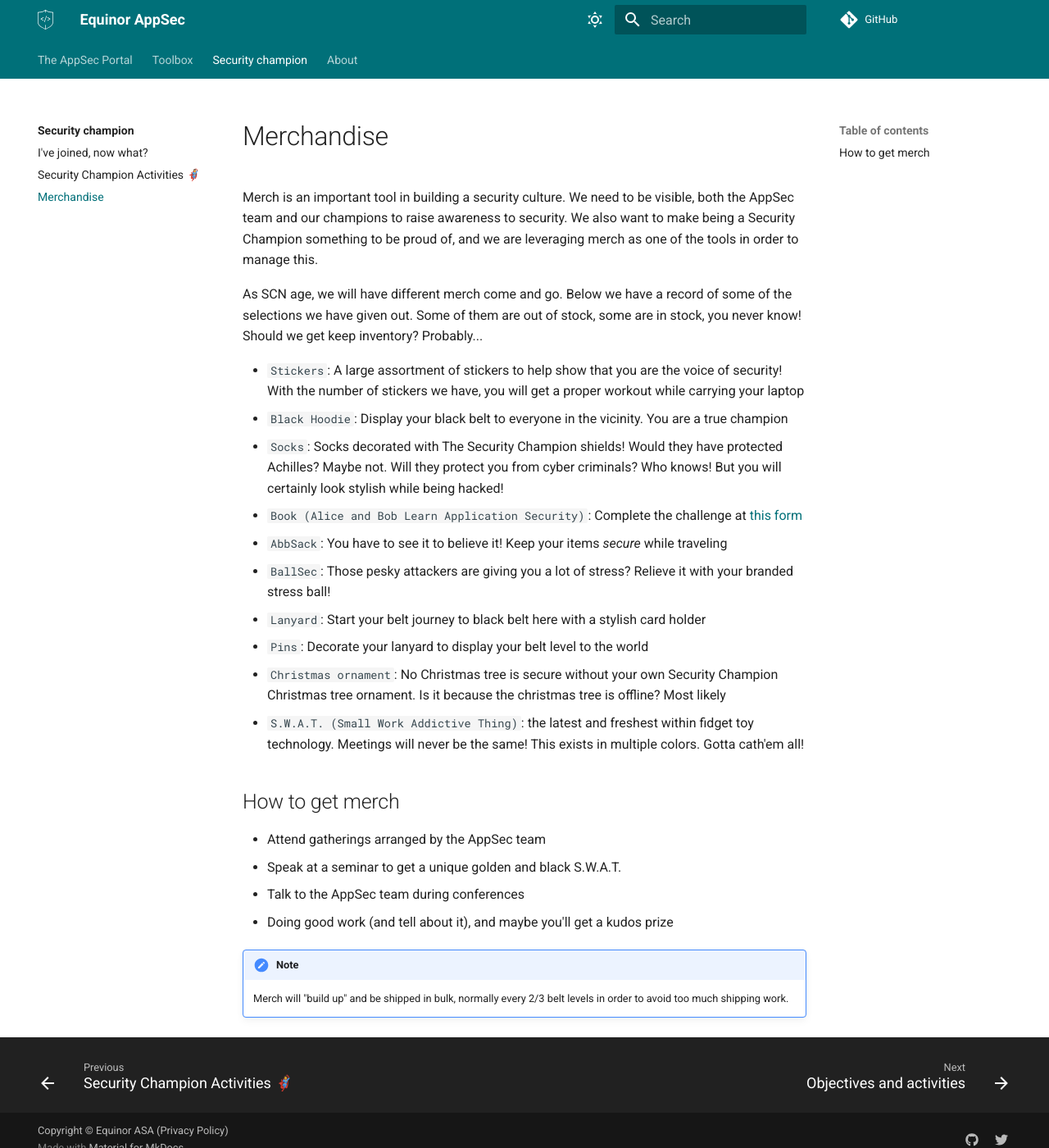
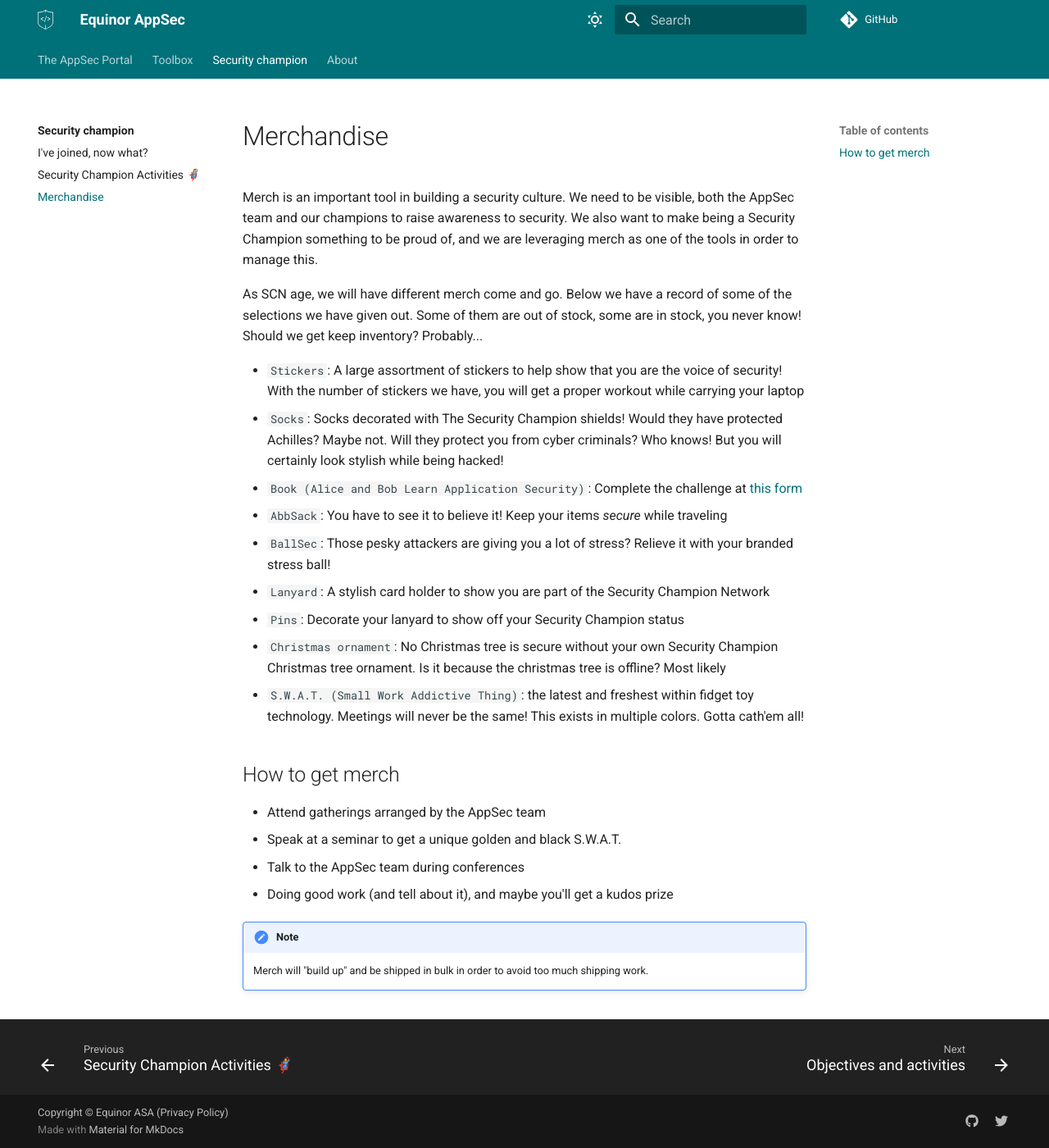
Before and after one commit to equinor/appsec, an MkDocs documentation site: the page built from docs/security-champion/6-merch.md, in a window 1280 px wide and 1400 px high. Shown: the whole window at 82% size. Built offline with MkDocs 1.6.1 and Material for MkDocs 9.7.7, drawn with Linux system fonts in a browser that asks for light colours; some web fonts are replaced; comment, search, counter and statistics services are not loaded.

Commit message:
remove references to belt system

````diff
--- a/docs/security-champion/6-merch.md
+++ b/docs/security-champion/6-merch.md
@@ -5,13 +5,12 @@
 As SCN age, we will have different merch come and go. Below we have a record of some of the selections we have given out. Some of them are out of stock, some are in stock, you never know! Should we get keep inventory? Probably...
 
 - ```Stickers```: A large assortment of stickers to help show that you are the voice of security! With the number of stickers we have, you will get a proper workout while carrying your laptop
-- ```Black Hoodie```: Display your black belt to everyone in the vicinity. You are a true champion
 - ```Socks```: Socks decorated with The Security Champion shields! Would they have protected Achilles? Maybe not. Will they protect you from cyber criminals? Who knows! But you will certainly look stylish while being hacked!
 - ```Book (Alice and Bob Learn Application Security)```: Complete the challenge at [this form](https://forms.microsoft.com/r/cLRPzRtPGQ)
 - ```AbbSack```: You have to see it to believe it! Keep your items _secure_ while traveling
 - ```BallSec```: Those pesky attackers are giving you a lot of stress? Relieve it with your branded stress ball!
-- ```Lanyard```: Start your belt journey to black belt here with a stylish card holder
-- ```Pins```: Decorate your lanyard to display your belt level to the world
+- ```Lanyard```: A stylish card holder to show you are part of the Security Champion Network
+- ```Pins```: Decorate your lanyard to show off your Security Champion status
 - ```Christmas ornament```: No Christmas tree is secure without your own Security Champion Christmas tree ornament. Is it because the christmas tree is offline? Most likely
 - ```S.W.A.T. (Small Work Addictive Thing)```: the latest and freshest within fidget toy technology. Meetings will never be the same! This exists in multiple colors. Gotta cath'em all!
 
@@ -23,4 +22,4 @@
 - Doing good work (and tell about it), and maybe you'll get a kudos prize
 
 !!! note
-    Merch will "build up" and be shipped in bulk, normally every 2/3 belt levels in order to avoid too much shipping work.
+    Merch will "build up" and be shipped in bulk in order to avoid too much shipping work.
````
